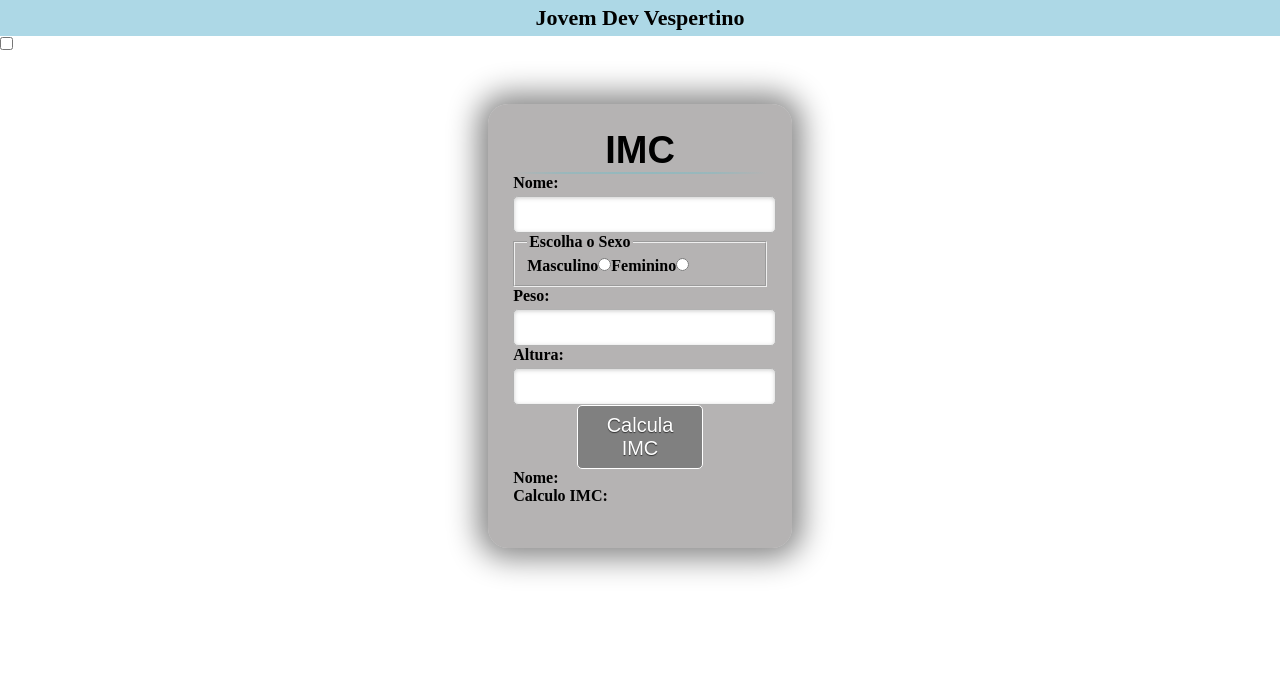
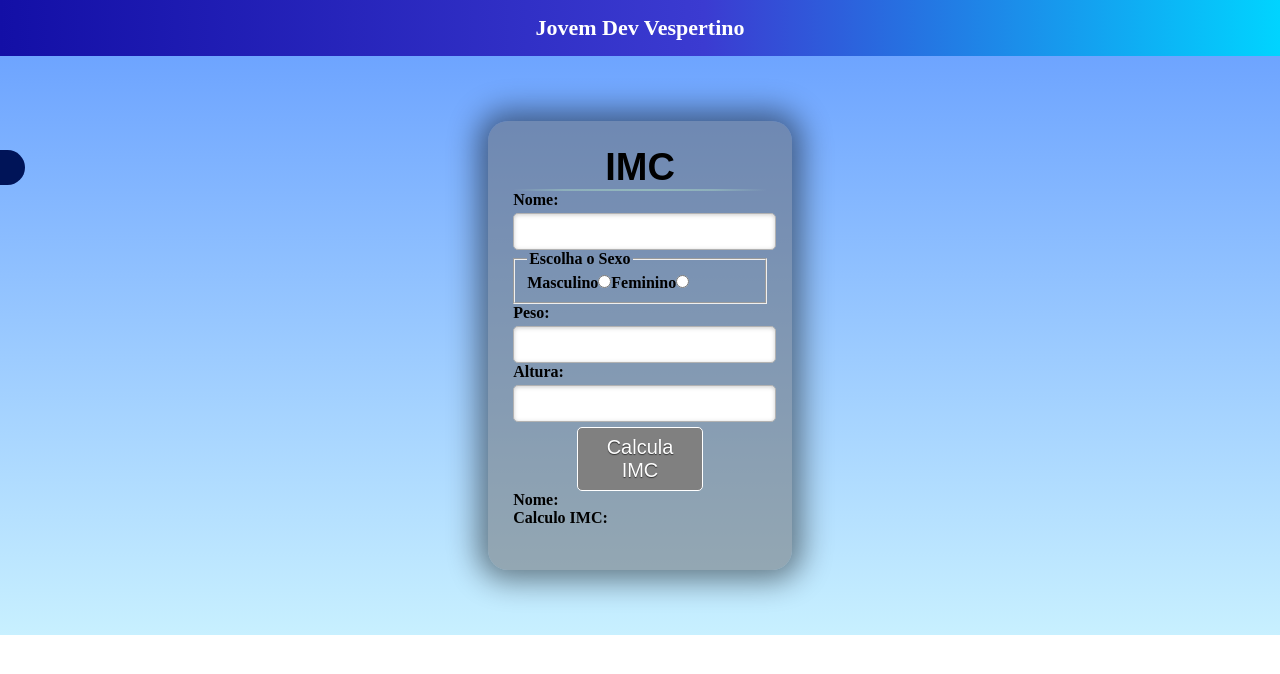
Before and after one commit to renatonandi/angular_primeira_aula, an Angular app: page /imc in a window 1280 px wide. Shown: the top 674 px of the page. Built offline with nearby package versions, Linux system fonts and the light colour scheme.

Commit message:
Finalizar estilização do background

```diff
--- a/src/app/app.component.html
+++ b/src/app/app.component.html
@@ -1,5 +1,7 @@
-<app-jovendev-title></app-jovendev-title>
-<app-menu></app-menu>
-<div class="container">
-    <router-outlet></router-outlet>
+<div class="color">
+    <app-jovendev-title></app-jovendev-title>
+    <app-menu></app-menu>
+    <div class="container">
+        <router-outlet></router-outlet>
+    </div>
 </div>
--- a/src/app/app.component.scss
+++ b/src/app/app.component.scss
@@ -3,3 +3,8 @@
     justify-content: center;
     align-items: center;
 }
+
+.color {
+    background: rgb(200, 240, 255);
+    background: linear-gradient(0deg, rgba(200, 240, 255, 1) 0%, rgba(101, 157, 255, 1) 100%);
+}
--- a/src/app/calculo-imc/calculo-imc.component.scss
+++ b/src/app/calculo-imc/calculo-imc.component.scss
@@ -8,6 +8,7 @@ button {
     border: 1px solid #fff;
     text-shadow: 0 1px 1px #333;
     border-radius: 5px;
+    margin-top: 5px;
 }
 
 button:disabled {
@@ -32,14 +33,8 @@ input:not([type="radio"]) {
     margin-top: 4px;
     padding: 10px;
     border: 1px solid #b2b2b2;
-    -webkit-border-radius: 3px;
     border-radius: 5px;
-
-    -webkit-box-shadow: 0px 1px 4px 0px rgba(168, 168, 168, 0.6) inset;
     box-shadow: 0px 1px 4px 0px rgba(168, 168, 168, 0.6) inset;
-
-    -webkit-transition: all 0.2s linear;
-    transition: all 0.2s linear;
 }
 
 input {
--- a/src/app/calculo-imc/calculo-imc.component.ts
+++ b/src/app/calculo-imc/calculo-imc.component.ts
@@ -37,10 +37,9 @@ export class CalculoImcComponent {
       this.resultado = 'Seu peso está em grau de obesidade'
       this.imagem = "https://encrypted-tbn0.gstatic.com/images?q=tbn:ANd9GcTdSHnE54MtCppXLbCrIw_I5gq8jjIoEJMxfQ&usqp=CAU";
     }
-
-
   }
 
 
 
+
 }
--- a/src/app/jovendev-title/jovendev-title.component.scss
+++ b/src/app/jovendev-title/jovendev-title.component.scss
@@ -1,7 +1,11 @@
-.title{
-    background-color: lightblue;
-    padding: 5px;
+.title {
+    background-color: blue;
+    padding: 15px;
     text-align: center;
     font-size: 22px;
     font-weight: bold;
+    color: white;
+    margin-bottom: 15px;
+    background: rgb(19, 15, 166);
+    background: linear-gradient(90deg, rgba(19, 15, 166, 1) 0%, rgba(59, 59, 209, 1) 55%, rgba(0, 212, 255, 1) 100%);
 }
--- a/src/app/menu/menu.component.html
+++ b/src/app/menu/menu.component.html
@@ -1,6 +1,5 @@
-<div>
-    <input type="checkbox" />
 <div id="menu">
+    <input class="checkbox" type="checkbox" />
     <div id="menu-lateral">
         <div class="titulo">
             <h2> MENU </h2>
@@ -16,4 +15,3 @@
         </ul>
     </div>
 </div>
-</div>
--- a/src/app/menu/menu.component.scss
+++ b/src/app/menu/menu.component.scss
@@ -1,8 +1,9 @@
-.linkSelected{
+.linkSelected {
     font-weight: bold;
 }
 
-a:link, a:visited{
+a:link,
+a:visited {
     color: white;
     text-decoration: none;
     display: inline-block;
@@ -10,37 +11,59 @@ a:link, a:visited{
     padding: 2px;
 }
 
-a:hover, a:active{
-    background-color: red;
+a:hover,
+a:active {
+    background-color: #00ddff;
     transform: scale(1.2);
     border-radius: 3px;
 }
 
-#menu{
-    width: 500px;
+#menu {
+    width: 0px;
     position: fixed;
     top: 150px;
     color: white;
-    transition: 0.5s;
-    left: -150px;
+
+
 }
 
-#menu-lateral{
+#menu-lateral {
     position: relative;
     width: 150px;
     height: 300px;
-    background: black;
+    background: #001458;
     border-radius: 0px 20px 20px 0px;
+    left: -150px;
+    transition: 0.5s;
+}
 
+.titulo {
+    text-align: center;
 }
-.titulo{
-    text-align: center;
 
-}
-input:checked~#menu {
+input:checked~#menu-lateral {
     left: 0px;
     transition: 0.5s;
 }
-button:checked~#menu{
-    left: 0px;
+
+input:checked{
+    margin-left: 150px;
+    transition: 0.5s;
 }
+
+
+
+.checkbox {
+    width: 25px;
+    height: 35px;
+    appearance: none;
+    border-radius:0px 20px 20px 0px;
+    background-color:#001458;
+    transition:0.5s;
+    box-shadow: 10px;
+    cursor: pointer;
+  }
+
+.checkbox:checked {
+    border-radius: 20px 0px 0px 20px;
+}
--- a/src/styles.scss
+++ b/src/styles.scss
@@ -1,4 +1,5 @@
 /* You can add global styles to this file, and also import other style files */
 *{
     margin: 0px;
+
 }
```
Lines whose indentation alone changed are shown as unchanged.
